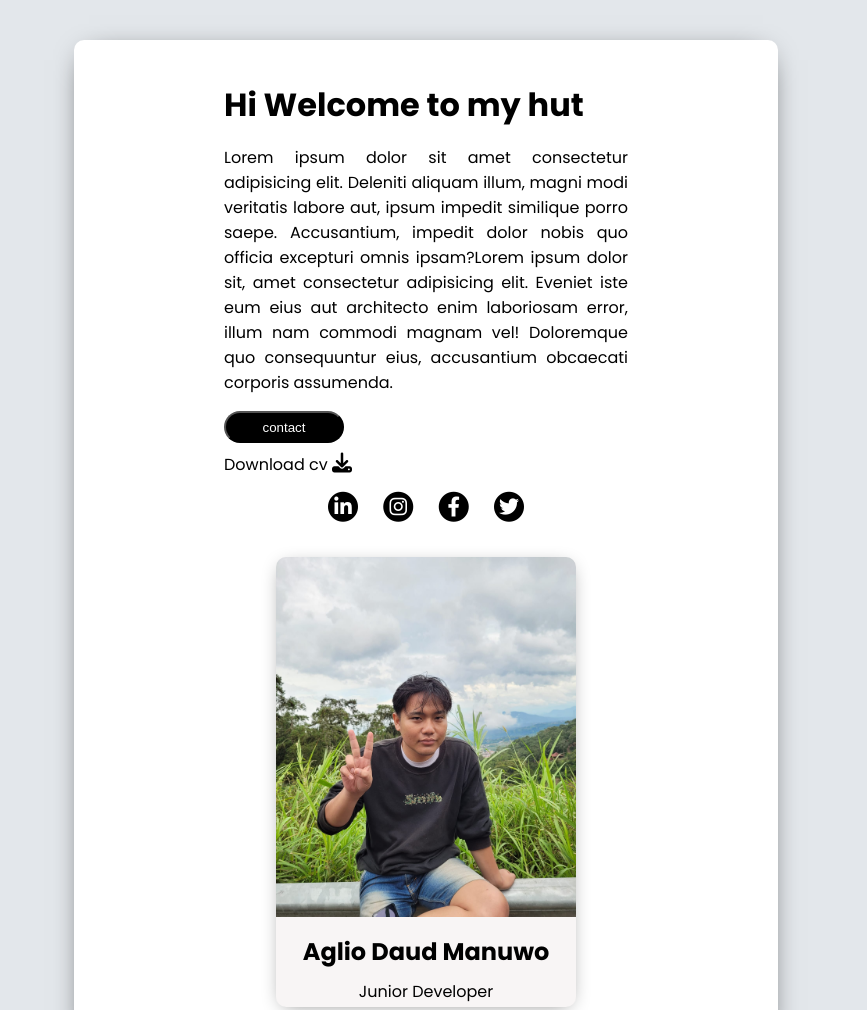
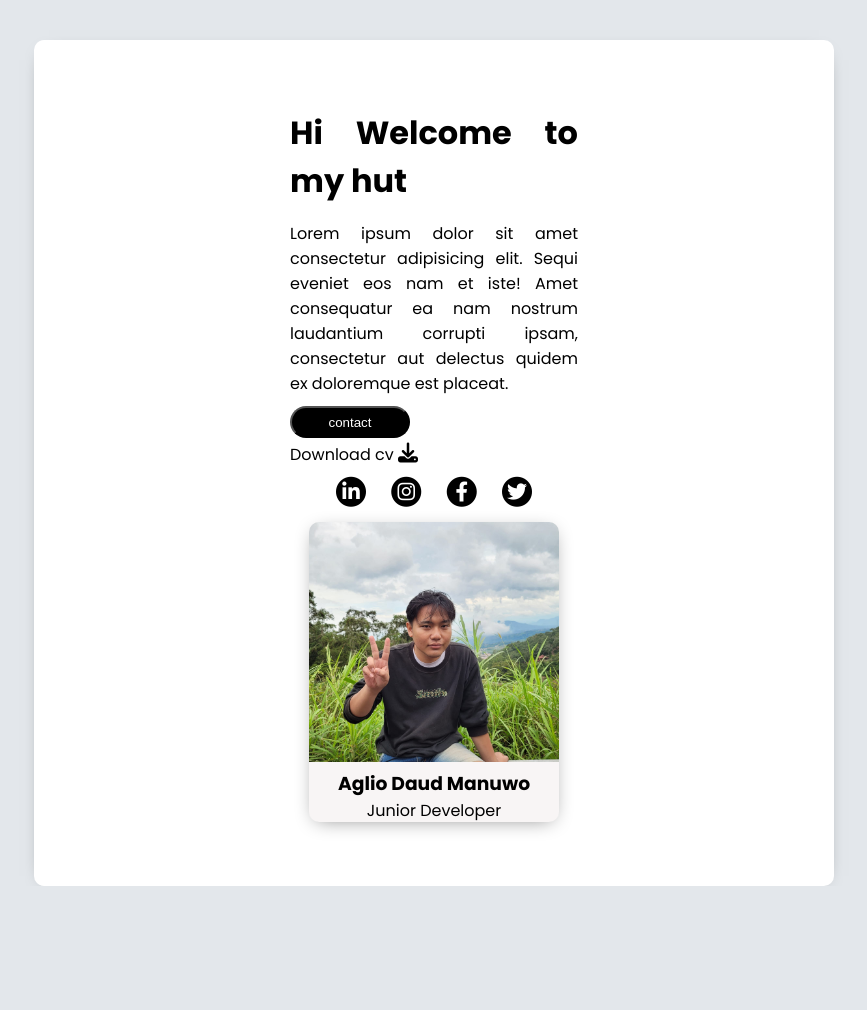
Before and after one commit to shinohara320/tugas, a plain HTML site: page index.html in a window 1280 px wide. Shown: the top 1010 px of the page, without its empty margins (214-1081 px from the left). After the commit the page ends 886 px from the top, so only its background shows below. Drawn offline with Linux system fonts and the light colour scheme.

Commit message:
some change

```diff
--- a/index.html
+++ b/index.html
@@ -10,22 +10,19 @@
     <link href="https://fonts.googleapis.com/css2?family=Poppins:wght@200;300;400;500;600;700&display=swap" rel="stylesheet">
     <title>My Card</title>
 </head>
-<body style=" background-color: #e3e7eb; font-family: 'Poppins', sans-serif;">
-    <div style=" margin: 5vh 35vh 5vh 35vh; padding: 20px 150px 20px 150px; border-radius: 10px ; background-color: #fff; text-align: center; box-shadow: 0px 5px 30px -15px #000;">
-        <div style="margin-bottom: 30px;">
-            <div style="text-align: justify; margin-bottom: 10px;">
-                <h1 style="font-style: bold;margin-bottom: 10px;" >Hi Welcome to my hut</h1>
-                <p>Lorem ipsum dolor sit amet consectetur adipisicing elit.
-                    Deleniti aliquam illum, magni modi veritatis labore aut, ipsum impedit
-                    similique porro saepe. Accusantium, impedit dolor nobis quo officia excepturi
-                    omnis ipsam?Lorem ipsum dolor sit, amet consectetur adipisicing elit.
-                    Eveniet iste eum eius aut architecto enim laboriosam error,
-                    illum nam commodi magnam vel! Doloremque quo consequuntur eius,
-                    accusantium obcaecati corporis assumenda.</p>
+<body style=" background-color: #e3e7eb; font-family: 'Poppins', sans-serif; height: 100vh;width: 100%;">
+    <div style=" margin: 5vh 30vh 5vh 30vh; padding: 5% 20% 5% 20%; border-radius: 10px ; background-color: #fff; text-align: center; box-shadow: 0px 5px 20px -15px #000;">
+        <div style="margin-bottom: 10px;">
+            <div style="text-align: justify;">
+                <h1 style="font-style: bold; margin: 5px 0 5px 0;" >Hi Welcome to my hut</h1>
+                <p style="margin-bottom: 10px;">Lorem ipsum dolor sit amet consectetur adipisicing elit.
+                    Sequi eveniet eos nam et iste! Amet consequatur ea nam
+                    nostrum laudantium corrupti ipsam, consectetur aut delectus
+                     quidem ex doloremque est placeat.</p>
                 <button style="color: #fff; background-color: #000; border-radius: 20px; height: 4vh;width: 15vh;">contact</button></br>
-                Download cv <a href="https://drive.google.com/file/d/1CE2sN458SP1T6FiOjQd8yONp2aG4jX6R/view?usp=share_link" style="font-size: 20px;margin-top: 10px; color: #000;" class="fa-solid fa-download"></a>
+                Download cv <a href="https://drive.google.com/file/d/1CE2sN458SP1T6FiOjQd8yONp2aG4jX6R/view?usp=share_link" style="font-size: 20px;margin-top: 5px; color: #000;" class="fa-solid fa-download"></a>
             </div>
-            <div style="font-size: 20px; margin-top: 10px; border-radius: 100%;" >
+            <div style="font-size: 20px; margin-top: 5px; border-radius: 100%;" >
                 <a  href="#" style="color: #000; text-decoration: none;">
                     <span class="fa-stack">
                         <i class="fa-solid fa-circle fa-xl"></i>
@@ -54,11 +51,11 @@
             </div>
         </div>
 
-        <div style="background: #f8f5f5 ;height: 450px;width: 300px; border-radius: 10px; margin: 20px auto; box-shadow: 0 4px 20px -7px gray;">
+        <div style="background: #f8f5f5 ;height: 300px;width: 250px; border-radius: 10px; margin: 0 auto; box-shadow: 0 4px 20px -7px gray;">
             <img src="./images/329510444_596091165199404_1499436693184407568_n.jpg" alt="" style="height: 80%;width: 100%;border-radius: 10px 10px 0 0;object-fit: cover;">
             <div>
-                <h2 style="margin: 10px">Aglio Daud Manuwo</h2>
-                <p style="margin: 10px"> Junior Developer</p>
+                <h3 style="margin: 0px">Aglio Daud Manuwo</h3>
+                <p style="margin: 0px"> Junior Developer</p>
             </div>
         </div>
     </div>
```
